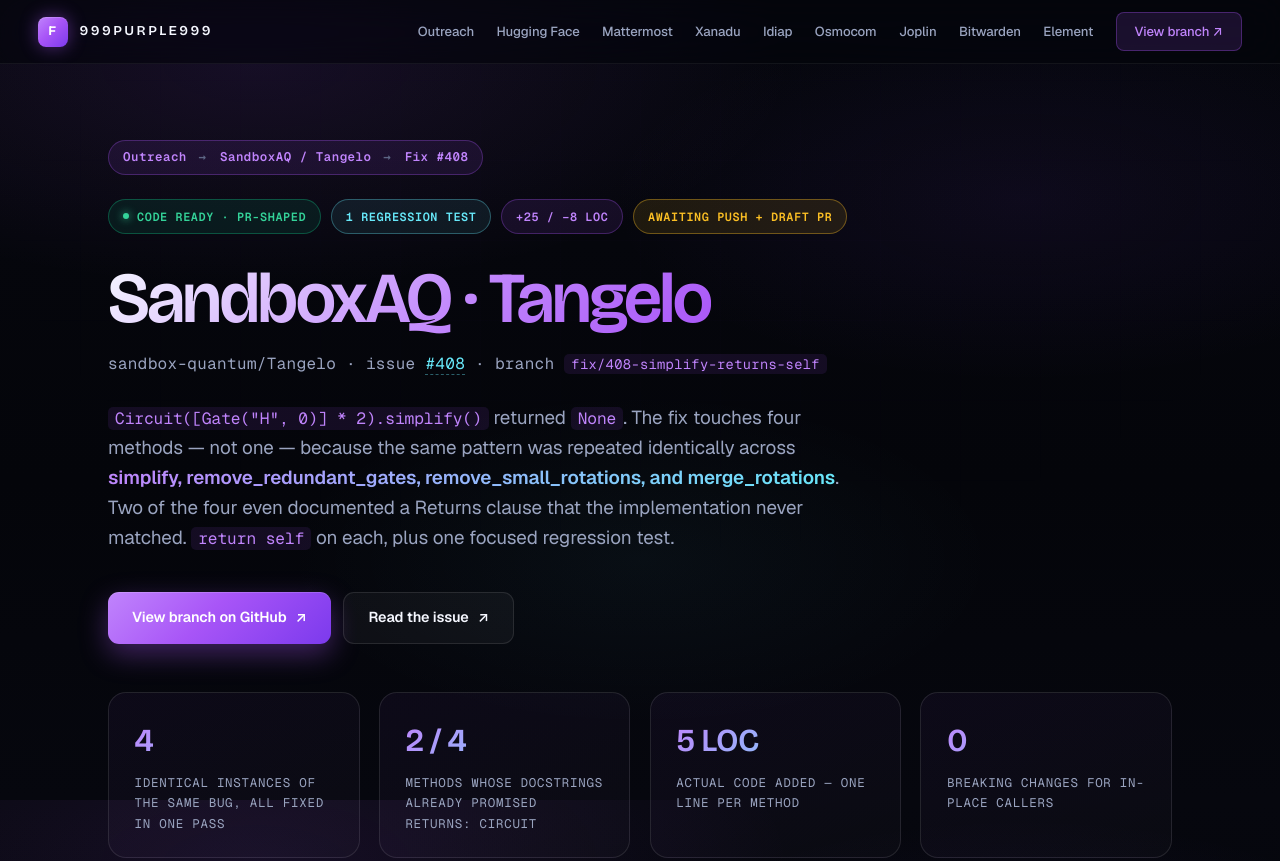
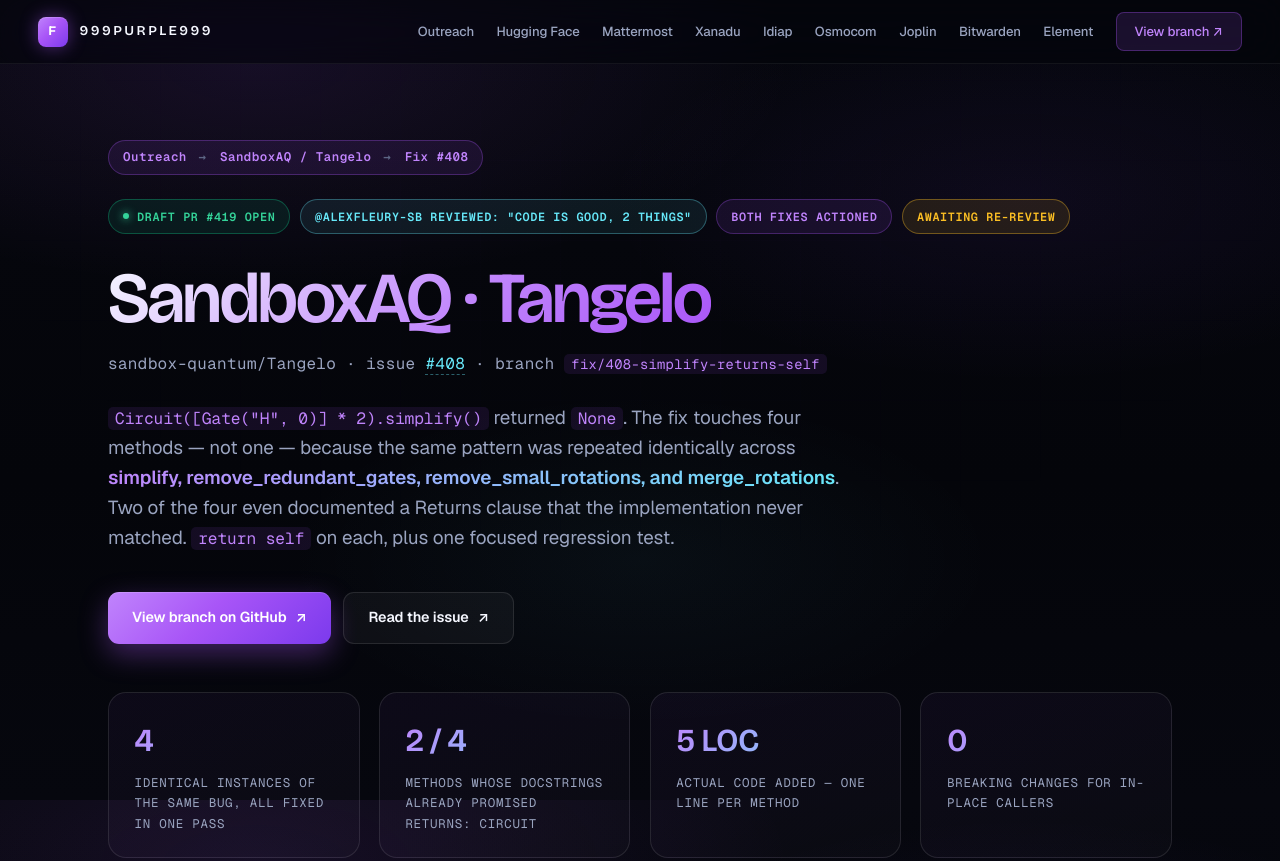
Before and after one commit to 999purple999/portfolio, a website: page outreach/sandboxaq.html in a window 1280 px wide. Shown: the top 861 px of the page. Drawn offline with nearby package versions, Linux system fonts and the light colour scheme; a script that the page names is missing.

Commit message:
outreach: Tangelo update — @alexfleury-sb reviewed PR #419, both fixes applied (base→develop, README removed)

```diff
--- a/outreach/sandboxaq.html
+++ b/outreach/sandboxaq.html
@@ -110,10 +110,10 @@ footer a{color:var(--kp3);text-decoration:none}
   <div class="container">
     <div class="crumbs"><span>Outreach</span><span>SandboxAQ / Tangelo</span><span>Fix #408</span></div>
     <div class="status-row">
-      <span class="pill pill-green"><span class="pill-dot"></span>Code ready · PR-shaped</span>
-      <span class="pill pill-blue">1 regression test</span>
-      <span class="pill pill-purple">+25 / −8 LOC</span>
-      <span class="pill pill-amber">Awaiting push + draft PR</span>
+      <span class="pill pill-green"><span class="pill-dot"></span>Draft PR #419 open</span>
+      <span class="pill pill-blue">@alexfleury-sb reviewed: "Code is good, 2 things"</span>
+      <span class="pill pill-purple">Both fixes actioned</span>
+      <span class="pill pill-amber">Awaiting re-review</span>
     </div>
     <h1 class="title"><span class="name">SandboxAQ · Tangelo</span></h1>
     <p class="issue-line">sandbox-quantum/Tangelo · issue <a href="https://github.com/sandbox-quantum/Tangelo/issues/408" target="_blank" rel="noopener">#408</a> · branch <code>fix/408-simplify-returns-self</code></p>
```
Also changed, not shown: index.html (+1 -1 lines).
